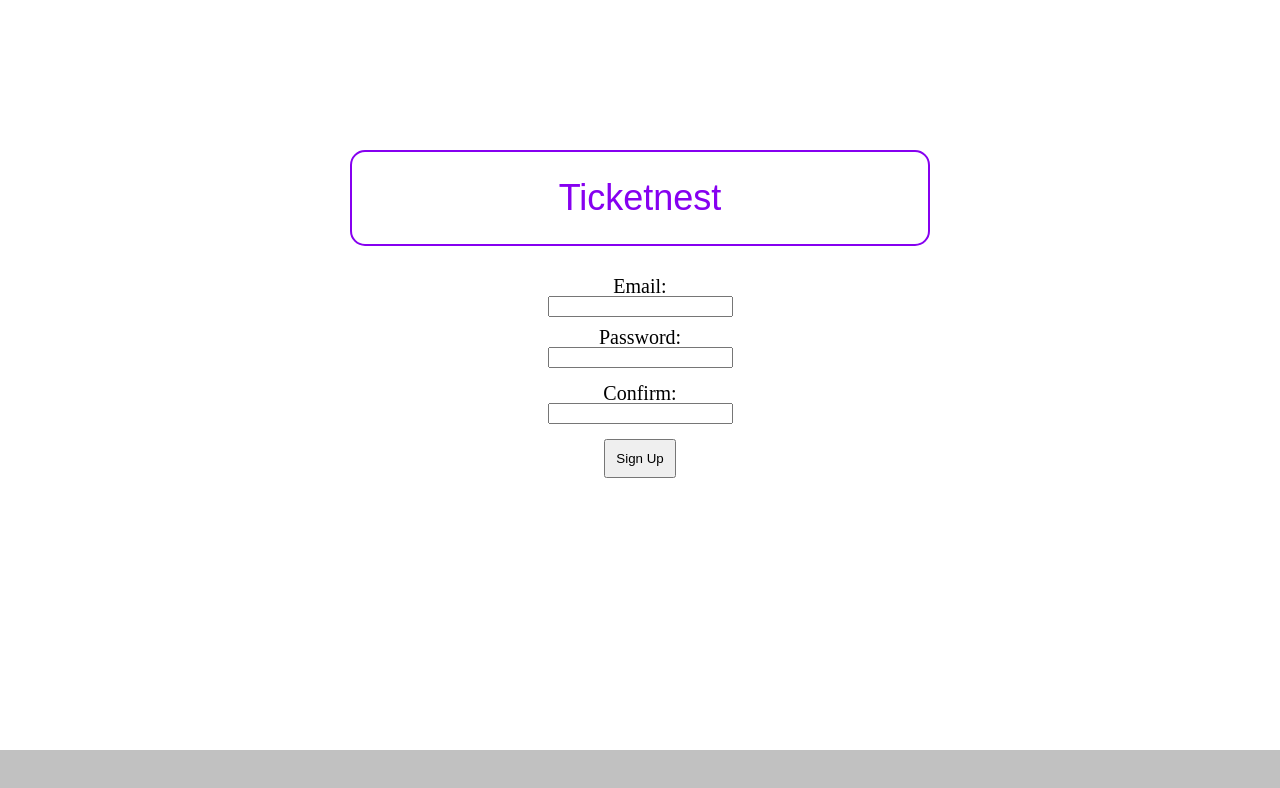
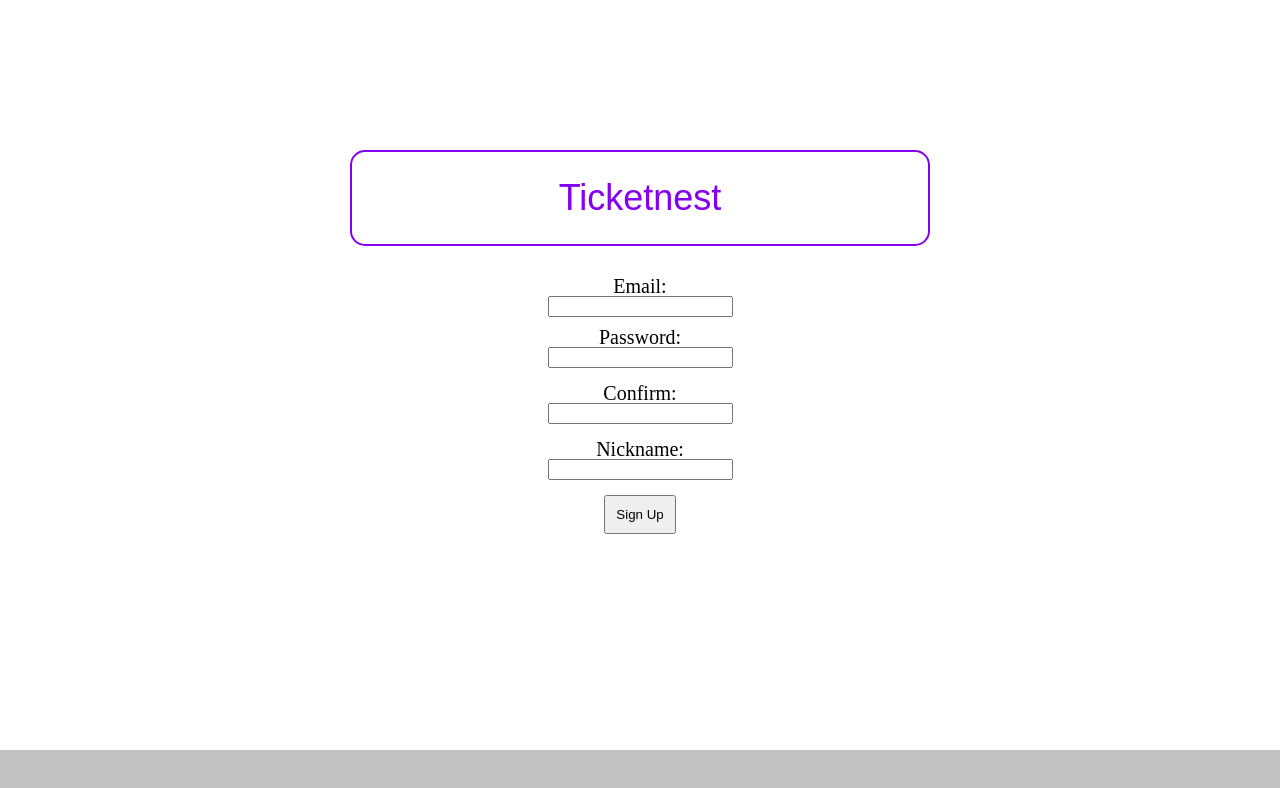
Before and after one commit to TicketNest/TicketNest-FE, a React (Create React App) app: page /signup in a window 1280 px wide. Shown: the top 788 px of the page. Built offline with nearby package versions, Linux system fonts and the light colour scheme.

Commit message:
Fix : nickname 전송 추가

```diff
--- a/src/pages/GoodsList.jsx
+++ b/src/pages/GoodsList.jsx
@@ -3,7 +3,7 @@ import axios from 'axios';
 import { useParams } from "react-router-dom";
 import styled from 'styled-components';
 import { cookies } from '../shared/cookie';
-import { io } from 'socket.io-client';
+// import { io } from 'socket.io-client';
 
 const GoodsList = () => {
   const [goods, setDetail] = useState({});
--- a/src/pages/SignupPage.jsx
+++ b/src/pages/SignupPage.jsx
@@ -7,6 +7,7 @@ const SignupPage = () => {
   const [email, setEmail] = useState(''); // 자동 재렌더링을 위한 useState 사용
   const [password, setPassword] = useState('');
   const [confirm, setConfirm] = useState('');
+  const [nickname, setNickname] = useState('');
 
 
 
@@ -17,6 +18,7 @@ const SignupPage = () => {
       email,
       password,
       confirm,
+      nickname
     };
     try {
       const response = await axios.post(url, data,{ withCredentials: true });
@@ -69,6 +71,17 @@ const SignupPage = () => {
               value={confirm}
               onChange={(e) => setConfirm(e.target.value)}
             />
+
+            <label style={{ display: 'flex', justifyContent: 'flex-end' }}>
+              Nickname:
+            </label>
+            <input
+              style={{ marginBottom: '15px' }}
+              type="password"
+              value={nickname}
+              onChange={(e) => setNickname(e.target.value)}
+            />
+
             <button
               style={{ marginBottom: '30px', padding: '10px' }}
               onClick={handleSignUp}
```
